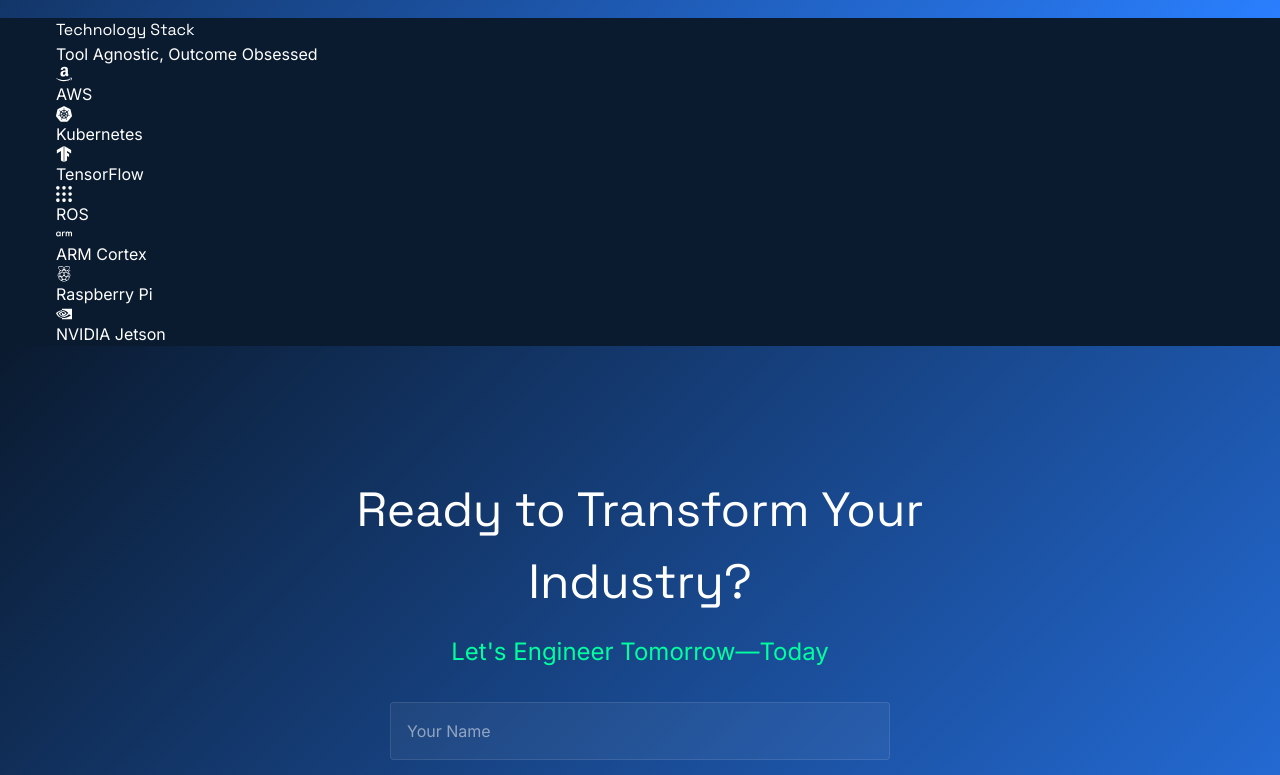
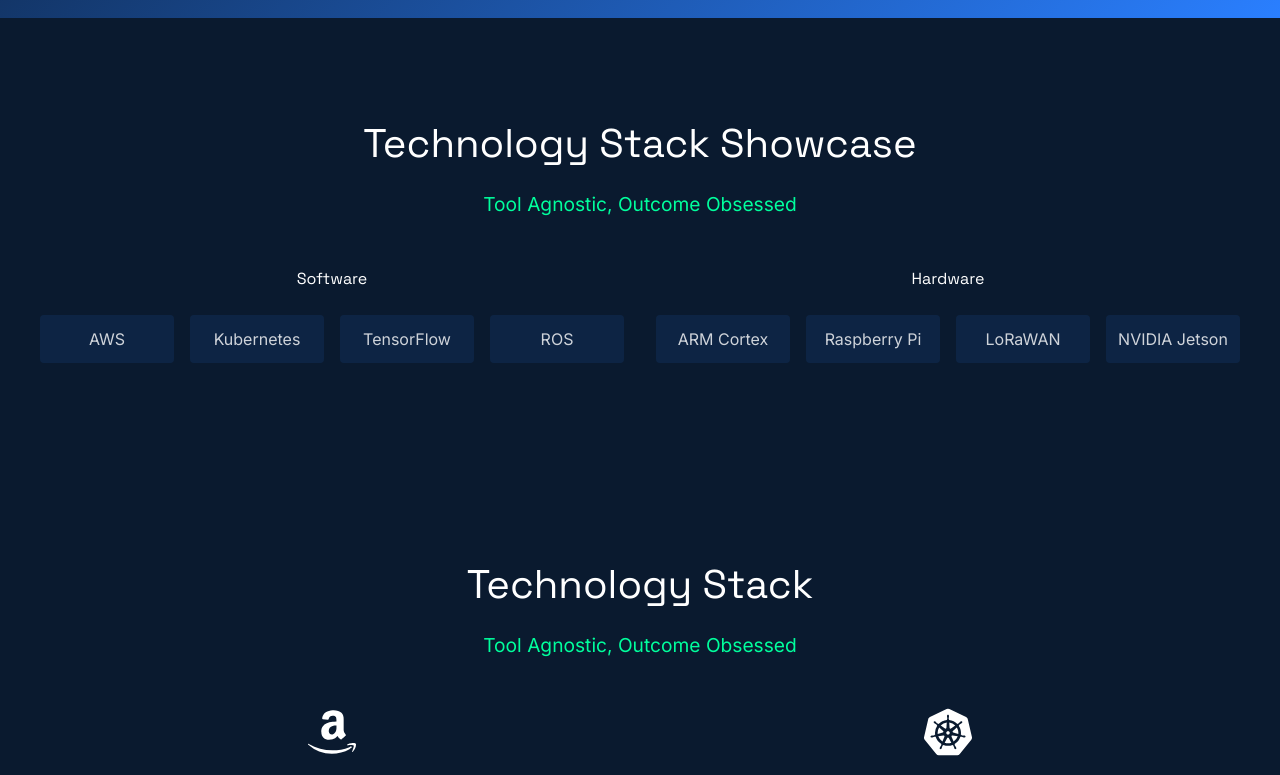
Before and after one commit to Coder1221/devincs-clone, a Next.js app: page / in a window 1280 px wide. Shown: the part 2360-3135 px from the top of the page. Built offline with nearby package versions, Linux system fonts and the light colour scheme.

Commit message:
User checkpoint: Update technology stack section: redesigned the layout and updated the technologies showcased, replacing some with Docker and reorganizing into Software and Hardware categories.

```diff
--- a/pages/index.tsx
+++ b/pages/index.tsx
@@ -1,26 +1,7 @@
 import type { NextPage } from "next";
 import Head from "next/head";
 import styles from "../styles/Home.module.css";
-import { motion } from "framer-motion";
-import {
-  SiAmazon,
-  SiKubernetes,
-  SiTensorflow,
-  SiRos,
-  SiArm,
-  SiRaspberrypi,
-  SiNvidia,
-} from "react-icons/si";
-
-const technologies = [
-  { icon: SiAmazon, name: "AWS" },
-  { icon: SiKubernetes, name: "Kubernetes" },
-  { icon: SiTensorflow, name: "TensorFlow" },
-  { icon: SiRos, name: "ROS" },
-  { icon: SiArm, name: "ARM Cortex" },
-  { icon: SiRaspberrypi, name: "Raspberry Pi" },
-  { icon: SiNvidia, name: "NVIDIA Jetson" },
-];
+import { SiAmazon, SiKubernetes, SiTensorflow, SiDocker } from "react-icons/si";
 
 const Home: NextPage = () => {
   return (
@@ -131,32 +112,50 @@
           </div>
         </section>
 
-        <section className="py-12 sm:py-20 bg-[#0A1A2F]/50">
-          <div className="container mx-auto px-4">
-            <h2 className="text-3xl sm:text-4xl font-bold mb-3 sm:mb-4 text-center font-['Space_Grotesk']">
-              Technology Stack
-            </h2>
-            <p className="text-lg sm:text-xl text-center mb-8 sm:mb-12 text-[#00FF9D] font-['Inter']">
-              Tool Agnostic, Outcome Obsessed
-            </p>
+        <section className={styles.techStack}>
+          <h2>Technology Stack Showcase</h2>
+          <p className={styles.techTagline}>Tool Agnostic, Outcome Obsessed</p>
+          <div className={styles.techGrid}>
+            <div className={styles.techCategory}>
+              <h3>Software</h3>
+              <div className={styles.techLogos}>
+                <span>AWS</span>
+                <span>Kubernetes</span>
+                <span>TensorFlow</span>
+                <span>ROS</span>
+              </div>
+            </div>
+            <div className={styles.techCategory}>
+              <h3>Hardware</h3>
+              <div className={styles.techLogos}>
+                <span>ARM Cortex</span>
+                <span>Raspberry Pi</span>
+                <span>LoRaWAN</span>
+                <span>NVIDIA Jetson</span>
+              </div>
+            </div>
+          </div>
+        </section>
 
-            <div className="grid grid-cols-2 sm:grid-cols-3 lg:grid-cols-4 gap-6 sm:gap-8 max-w-4xl mx-auto">
-              {technologies.map((tech, index) => (
-                <motion.div
-                  key={tech.name}
-                  initial={{ opacity: 0, scale: 0.8 }}
-                  whileInView={{ opacity: 1, scale: 1 }}
-                  transition={{ delay: index * 0.1 }}
-
-                  viewport={{ once: true }}
-                  className="flex flex-col items-center"
-                >
-                  <tech.icon className="w-12 h-12 sm:w-16 sm:h-16 text-[#2A7FFF] mb-2" />
-                  <span className="text-sm sm:text-base text-gray-300 font-['Inter'] text-center">
-                    {tech.name}
-                  </span>
-                </motion.div>
-              ))}
+        <section className={styles.techStack}>
+          <h2>Technology Stack</h2>
+          <p className={styles.techTagline}>Tool Agnostic, Outcome Obsessed</p>
+          <div className={styles.techGrid}>
+            <div className={styles.techLogo}>
+              <SiAmazon size={48} />
+              <span>AWS</span>
+            </div>
+            <div className={styles.techLogo}>
+              <SiKubernetes size={48} />
+              <span>Kubernetes</span>
+            </div>
+            <div className={styles.techLogo}>
+              <SiTensorflow size={48} />
+              <span>TensorFlow</span>
+            </div>
+            <div className={styles.techLogo}>
+              <SiDocker size={48} />
+              <span>Docker</span>
             </div>
           </div>
         </section>
@@ -227,5 +226,4 @@
     </div>
   );
 };
-
 export default Home;
```
Also changed, not shown: attached_assets/Screenshot from 2025-02-19 02-22-55_1739913790052.png (added).
